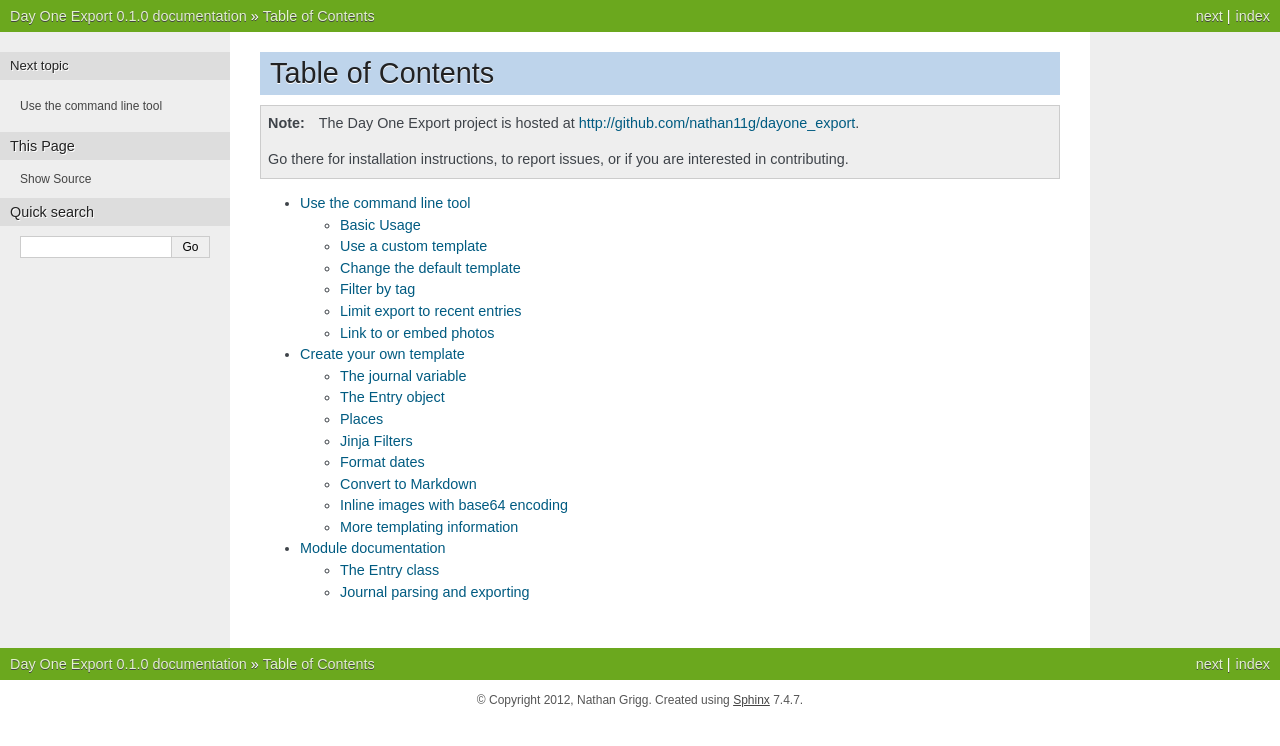
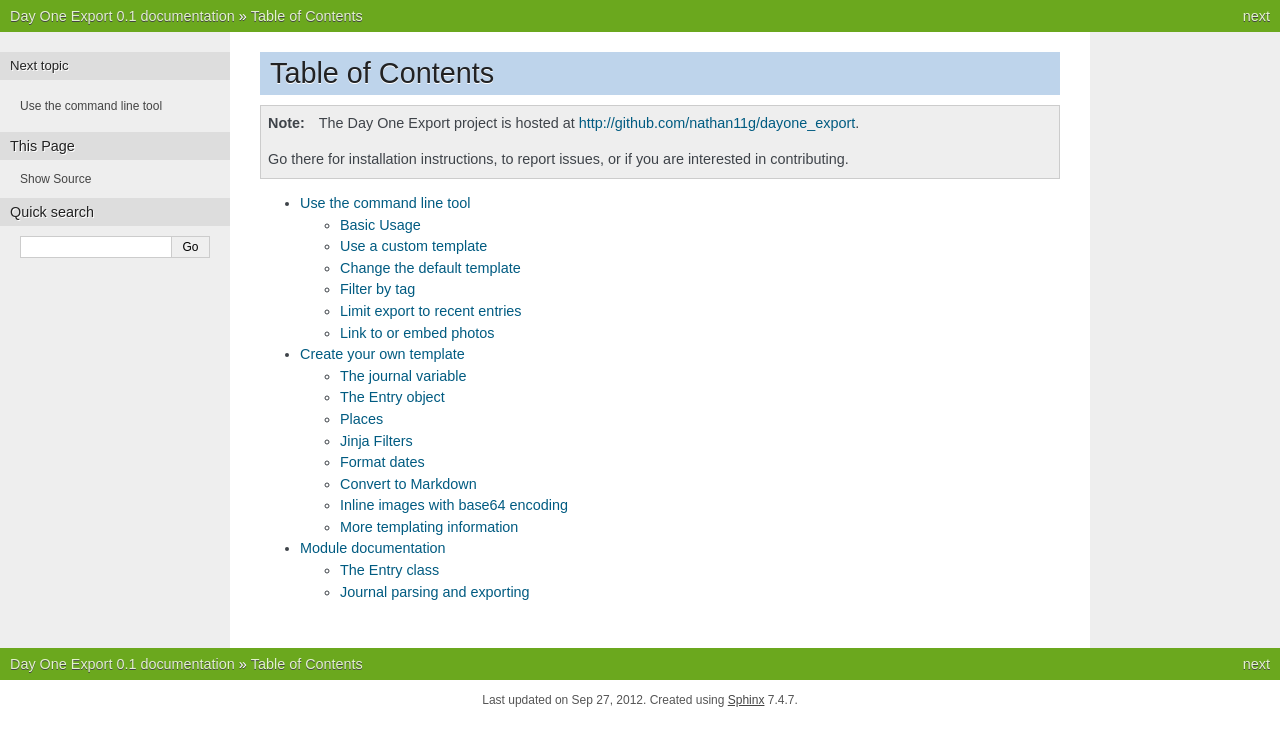
Before and after one commit to nathangrigg/dayone_export, a Sphinx documentation site: the page built from docs/index.rst, in a window 1280 px wide. Shown: the top 746 px of the page. Built offline with Sphinx 7.4.7, drawn with Linux system fonts in a browser that asks for light colours.

Commit message:
Adjust configuration of docs

```diff
--- a/docs/conf.py
+++ b/docs/conf.py
@@ -107,10 +107,10 @@
 
 # The name for this set of Sphinx documents.  If None, it defaults to
 # "<project> v<release> documentation".
-#html_title = None
+html_title = 'Day One Export documentation'
 
 # A shorter title for the navigation bar.  Default is the same as html_title.
-#html_short_title = None
+html_short_title = '{0} {1} documentation'.format(project, version)
 
 # The name of an image file (relative to this directory) to place at the top
 # of the sidebar.
@@ -128,7 +128,7 @@
 
 # If not '', a 'Last updated on:' timestamp is inserted at every page bottom,
 # using the given strftime format.
-#html_last_updated_fmt = '%b %d, %Y'
+html_last_updated_fmt = '%b %d, %Y'
 
 # If true, SmartyPants will be used to convert quotes and dashes to
 # typographically correct entities.
@@ -145,7 +145,7 @@
 #html_domain_indices = True
 
 # If false, no index is generated.
-#html_use_index = True
+html_use_index = False
 
 # If true, the index is split into individual pages for each letter.
 #html_split_index = False
@@ -157,7 +157,7 @@
 #html_show_sphinx = True
 
 # If true, "(C) Copyright ..." is shown in the HTML footer. Default is True.
-#html_show_copyright = True
+html_show_copyright = False
 
 # If true, an OpenSearch description file will be output, and all pages will
 # contain a <link> tag referring to it.  The value of this option must be the
```
